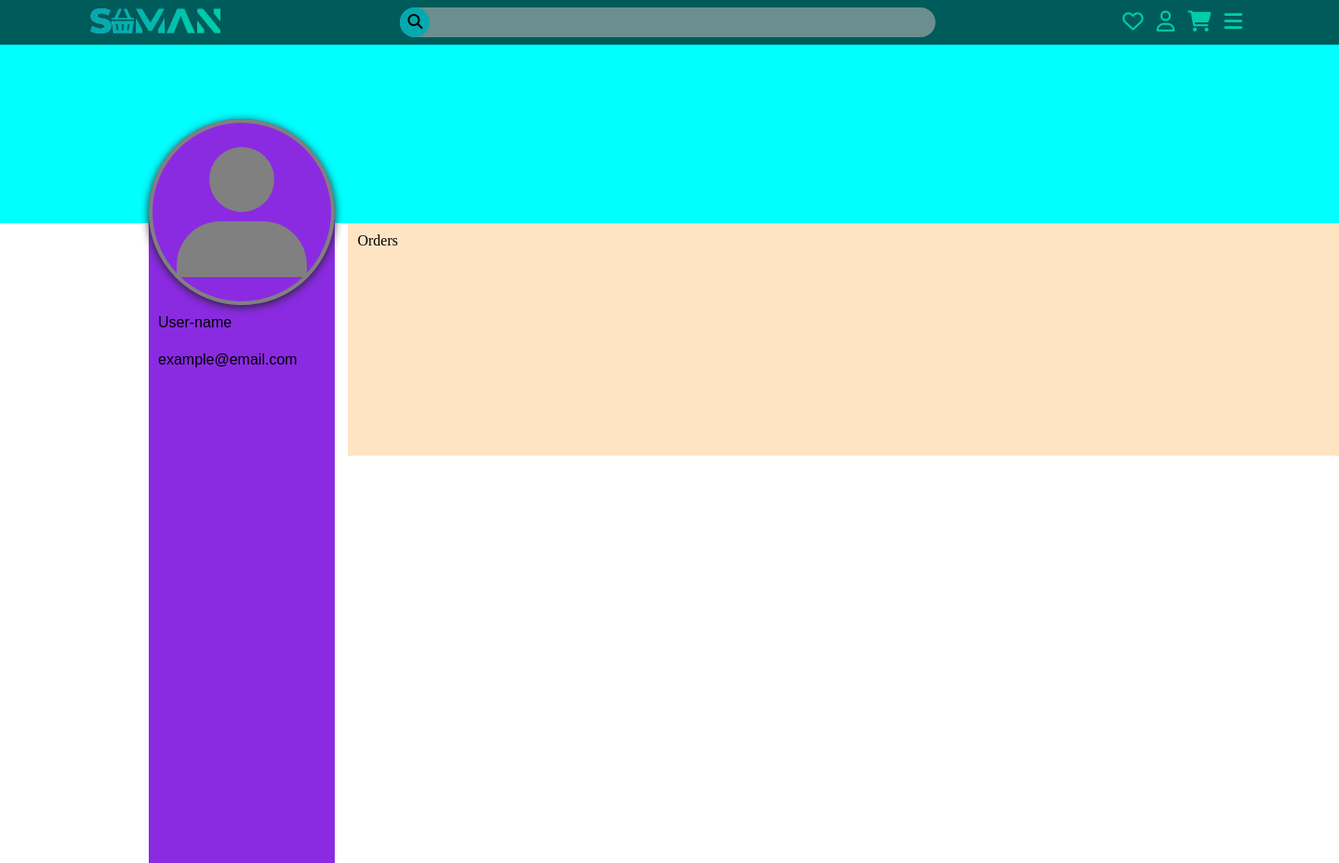
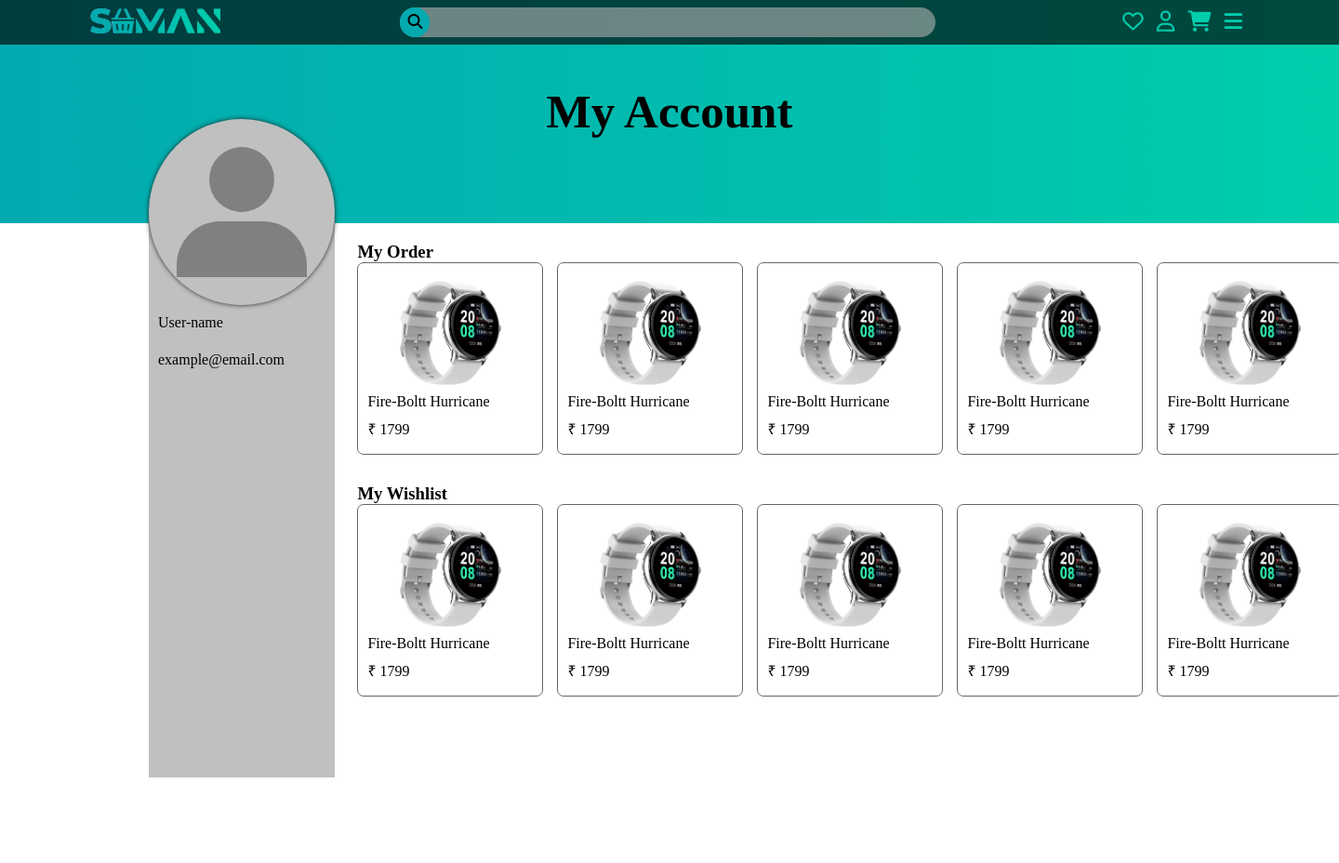
Before and after one commit to kamlesh-67/Saman, a PHP site: page /profile.html in a window 1440 px wide. Shown: the whole page at 93% size. After the commit the page ends 836 px from the top, so only its background shows below. Run offline with PHP 8.4, Linux system fonts and the light colour scheme.

Commit message:
account page done at this commit

```diff
--- a/profile.css
+++ b/profile.css
@@ -3,15 +3,21 @@
 section .banner{
     height: 15rem;
     width: 100vw;
-    background-color: aqua;
+    background: linear-gradient(90deg,  var(--primary), var(--secondary));
+    /* text-align: center; */
+    position: relative;
+    display: flex;
+    align-items: center;
+    justify-content: center;
+    font-size: 34px;
 }
 
 
 
 section .profile{
-    height: 100vh;
+    height: 88.5vh;
     width: 200px;
-    background-color: blueviolet;
+    background-color: #C0C0C0;
     position: absolute;
     margin-top: -7rem;
     margin-left: 10rem;
@@ -22,7 +28,7 @@
 section .profile .user-img{
     height: 200px;
     width: 200px;
-    border:4px solid #808080;
+    /* border:4px solid #808080; */
     border-radius: 50%;
     font-size: 153px;
     display: flex;
@@ -30,7 +36,7 @@
     align-items: center;
     flex-direction: column;
     color: #808080;
-    box-shadow: 0px 2px 10px 0px #242424;
+    box-shadow: 0px 0px 5px 0px #242424;
 }
 
 section .profile .user-name,.usre-email{
@@ -39,7 +45,7 @@
     /* background-color: aquamarine; */
     margin-top: 10px;
     padding-left: 10px;
-    font-family: sans-serif;
+    /* font-family: sans-serif;  */
 }
 
 
@@ -61,12 +67,50 @@
 
 }
 
-section .order{
+section .order,.wish,.recent{
     height: 250px;
     width: 74vw;
-    background-color: bisque;
+    /* background-color: bisque; */
     float: right;
-
+    margin-top: 10px;
     padding: 10px;
 
 }
+section .wish{
+    /* margin-top: 10px; */
+    /* background-color: aqua; */
+}
+
+
+
+.order .orderbox,.wish .wishbox{
+    height: 90%;
+    width: 100%;
+    /* background-color: aliceblue; */
+    display: grid;
+    grid-template-columns: repeat(9,1fr);
+    grid-column-gap: 15px;
+}
+
+.order .orderbox .box,.wish .wishbox .box{
+    height: 100%;
+    width: 200px;
+    border: 1px solid rgb(103, 102, 103);
+    border-radius: 7px;
+    padding: 10px;
+}
+
+.box .img{
+    height: 70%;
+    width: 100%;
+    background: url(watch.png);
+    background-size: contain;
+    background-repeat: no-repeat;
+    background-position: center;
+}
+
+.box .title,.box .price{
+    height: 15%;
+    width: 100%;
+    /* border: 2px dotted rgb(38, 45, 45); */
+}
--- a/profile.html
+++ b/profile.html
@@ -57,7 +57,9 @@
             </div>
         </header>
 
-        <div class="banner"></div>
+        <div class="banner">
+            <h1>My Account</h1>
+        </div>
         <div class="profile">
             <div class="user-img">
                 <i class="kp-user-head"></i>
@@ -67,17 +69,77 @@
             <div class="usre-email">example@email.com</div>
         </div>
         <div class="order">
-            Orders
-            <div class="orderbox"></div>
+            <h3>My Order</h3>
+
+            <div class="orderbox">
+                <div class="box">
+                    <div class="img"></div>
+                    <div class="title">Fire-Boltt Hurricane</div>
+                    <div class="price">₹ 1799</div>
+                </div>
+                <div class="box">
+                    <div class="img"></div>
+                    <div class="title">Fire-Boltt Hurricane</div>
+                    <div class="price">₹ 1799</div>
+                </div>
+                <div class="box">
+                    <div class="img"></div>
+                    <div class="title">Fire-Boltt Hurricane</div>
+                    <div class="price">₹ 1799</div>
+                </div>
+                <div class="box">
+                    <div class="img"></div>
+                    <div class="title">Fire-Boltt Hurricane</div>
+                    <div class="price">₹ 1799</div>
+                </div>
+                <div class="box">
+                    <div class="img"></div>
+                    <div class="title">Fire-Boltt Hurricane</div>
+                    <div class="price">₹ 1799</div>
+                </div>
+
+            </div>
         </div>
-        <div class="recent"></div>
-        <div class="wish"></div>
+        <div class="wish">
+            <h3>My Wishlist</h3>
+            <div class="wishbox">
+
+                <div class="box">
+                    <div class="img"></div>
+                    <div class="title">Fire-Boltt Hurricane</div>
+                    <div class="price">₹ 1799</div>
+                </div>
+                <div class="box">
+                    <div class="img"></div>
+                    <div class="title">Fire-Boltt Hurricane</div>
+                    <div class="price">₹ 1799</div>
+                </div>
+                <div class="box">
+                    <div class="img"></div>
+                    <div class="title">Fire-Boltt Hurricane</div>
+                    <div class="price">₹ 1799</div>
+                </div>
+                <div class="box">
+                    <div class="img"></div>
+                    <div class="title">Fire-Boltt Hurricane</div>
+                    <div class="price">₹ 1799</div>
+                </div>
+                <div class="box">
+                    <div class="img"></div>
+                    <div class="title">Fire-Boltt Hurricane</div>
+                    <div class="price">₹ 1799</div>
+                </div>
+
+        </div>
 
 
 
 
 
     </section>
+
+
+
     <script src="script.js"></script>
 </body>
 </html>
--- a/script.js
+++ b/script.js
@@ -10,6 +10,7 @@
 
 function menu(){
     menu_box.style.right = "0px";
+
     console.log("clicked")
 }
 
```
Also changed, not shown: watch.png (added).
